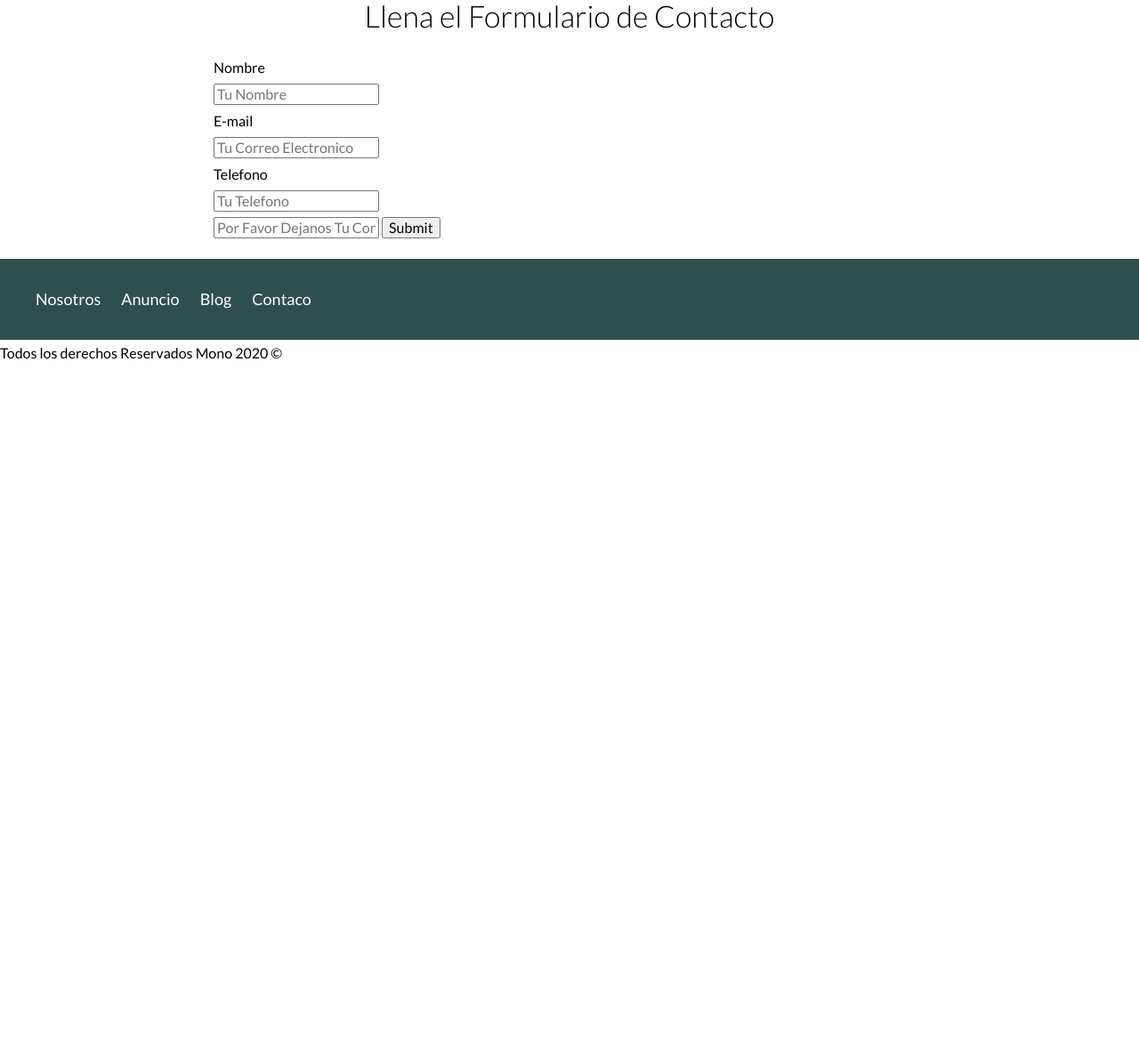
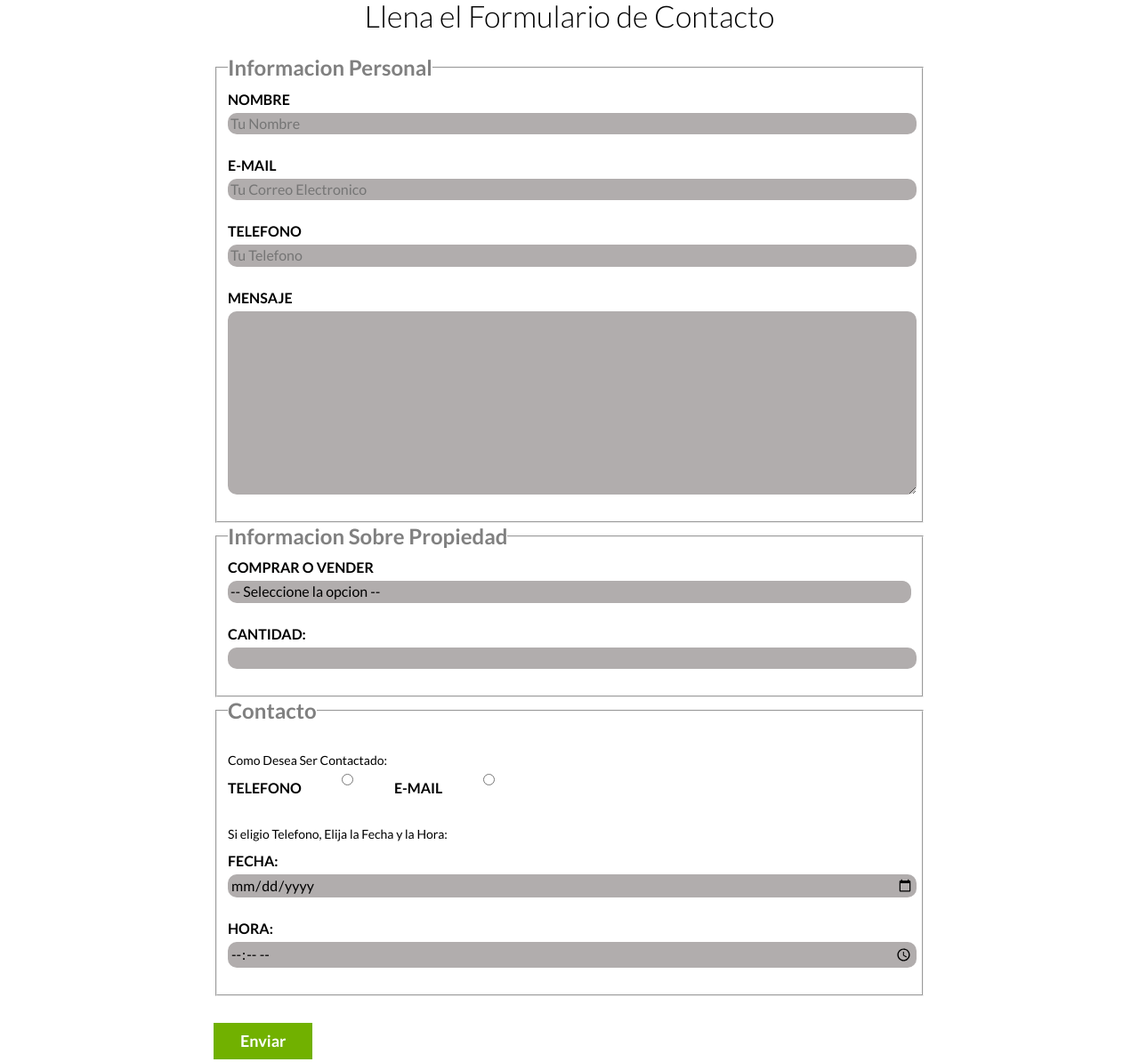
Before and after one commit to nahuelgigena/bienesraices, a plain HTML site: page contacto.html in a window 1280 px wide. Shown: the part 861-2055 px from the top of the page at 89% size. Before the commit the page ends 1273 px from the top, so only its background shows below. Drawn offline with Linux system fonts and the light colour scheme.

Commit message:
se agregaron modificaciones

```diff
--- a/contacto.html
+++ b/contacto.html
@@ -44,20 +44,64 @@
 
     <main class="contenedor seccion contenido-centrado">
         <h2 class="fw-300 centrar-texto">Llena el Formulario de Contacto</h2>
-        <form action="">
-            <label for="nombre">Nombre</label>
-            <input type="text" id="nombre" placeholder="Tu Nombre">
+        <form class="contacto" action="">
+            <fieldset>
+                <legend>Informacion Personal</legend>
 
-            <label for="email">E-mail</label>
-            <input type="email" id="email" placeholder="Tu Correo Electronico" required>
+                <label for="nombre">Nombre</label>
+                <input type="text" name"contacto"" id="nombre" placeholder="Tu Nombre">
 
-            <label for="telefono"> Telefono</label>
-            <input type="tel" id="telefono" placeholder="Tu Telefono" required>
+                <label for="email">E-mail</label>
+                <input type="email" name"contacto"" id="email" placeholder="Tu Correo Electronico" required>
 
-            <label for="mensaje"></label>
-            <input type="text" id="mensaje" placeholder="Por Favor Dejanos Tu Consulta" required>
+                <label for="telefono"> Telefono</label>
+                <input type="tel" name"contacto"" id="telefono" placeholder="Tu Telefono" required>
 
-            <input type="Submit">
+                <label for="mensaje">Mensaje</label>
+                <textarea  name"contacto"" id="mensaje" ></textarea>
+            </fieldset>
+
+            <fieldset>
+                <legend>Informacion Sobre Propiedad</legend>
+
+                <label for="opciones">Comprar o Vender </label>
+
+                <select id="opciones">
+
+                    <option value="" disabled selected>-- Seleccione la opcion --</option>
+                    <option value="">Compra</option>
+                    <option value="">Vende</option>
+                </select>
+                <label for="cantidad">Cantidad:</label>
+                    <input type="number" min="0">
+            </fieldset>
+            <fieldset>
+                <legend> Contacto</legend>
+
+                <p>Como Desea Ser Contactado:</p>
+
+                <div class="forma-contacto">
+                    <label for="telefono" >Telefono</label>
+                    <input type="radio" name="contacto" value="telefono"  id="telefono">
+
+                    <label for="correo"> E-mail</label>
+                    <input type="radio" name="contacto" value="correo"  id="correo">
+                </div>
+                <p>Si eligio Telefono, Elija la Fecha y la Hora: </p>
+
+                    <label for="fecha">Fecha:</label>
+                    <input type="date" id="fecha">
+
+                    <label for="hora">Hora:</label>
+                    <input type="time" id="hora" min="09:00" max="18:00">
+
+
+
+
+            </fieldset>
+
+
+            <input type="Submit" value="Enviar" class="boton boton-verde">
 
         </form>
     </main>
--- a/css/style.css
+++ b/css/style.css
@@ -57,7 +57,11 @@ h4{
     margin-top: 3rem;
     display: inline-block;
     text-align: center;
+    border: none;
 
+}
+.boton:hover {
+    cursor: pointer;
 }
 .boton-amarillo {
     background-color:#E08709;
@@ -320,6 +324,49 @@ h4{
 }
 
                                        /**Formulario Contacto**/
-label {
+.contacto p {
+    font-size: 1.4rem;
+    margin: 2rem 0 0 0 ;
+
+}
+
+legend{
+    font-size: 2.4rem;
+    font-weight: 700;
+    display: ruby-base;
+    color: grey;
+}
+ label {
+    font-weight: 700;
+    text-transform: uppercase;
     display: block;
 }
+input:not([type="submit"]),
+textarea,
+select {
+    padding: .3rem;
+    display: block;
+    width: 100%;
+    background-color: rgb(177, 173, 173);
+    margin-bottom: 2rem;
+    border: none;
+    border-radius: 1rem;
+
+}
+input[type="radio"]{
+    width: auto;
+
+}
+select {
+    -webkit-appearance: none;
+    appearance: none;
+}
+textarea {
+    height: 20rem;
+}
+.forma-contacto {
+    max-width: 30rem;
+    display: flex;
+    justify-content: space-between;
+    align-items: center;
+}
```
Also changed, not shown: anuncio.html (+1 -1 lines), 1 other file.
